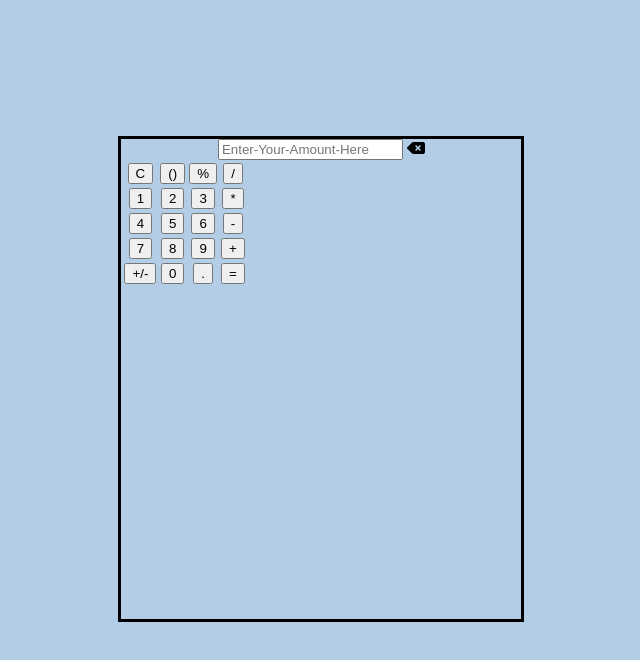
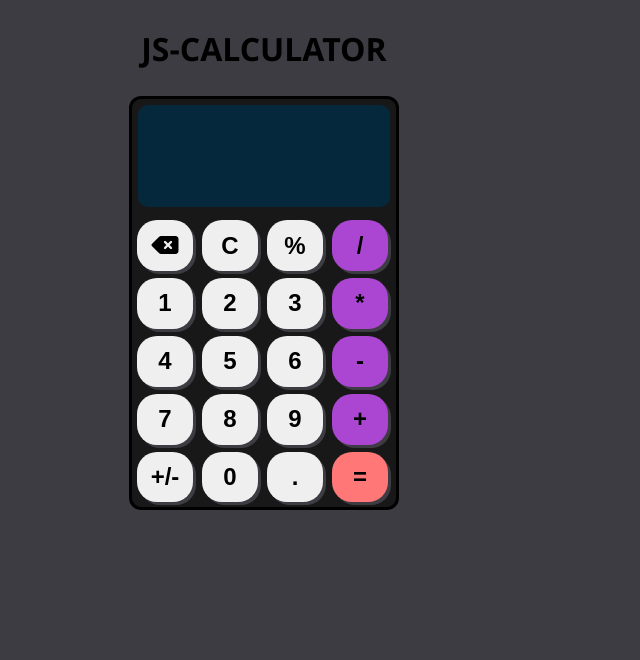
Before and after one commit to samathur175/Js-Calculator, a plain HTML site: page index.html in a window 1280 px wide. Shown: the whole page, without its empty margins (376-1016 px from the left). Drawn offline with Linux system fonts and the light colour scheme.

Commit message:
Added functionality using JavaScript to do simple task like addition, substraction, multiplication and division.

```diff
--- a/index.html
+++ b/index.html
@@ -13,44 +13,43 @@
     <title>Js-Calculator</title>
   </head>
   <body>
+    <h2 class="main-heading">Js-Calculator</h2>
     <div class="main-div">
-      <input
-        type="text"
-        name=""
-        id="disp"
-        placeholder="Enter-Your-Amount-Here"
-      />
-      <i class="fa-solid fa-delete-left"></i>
+      <input name="" id="disp" class="disp" placeholder="" />
       <table class="main-table">
-        <tr class="first-row" align="center">
-          <td><button>C</button></td>
-          <td><button>()</button></td>
-          <td><button>%</button></td>
-          <td><button>/</button></td>
+        <tr class="first-row">
+          <td>
+            <button class="main-btn">
+              <i class="fa-solid fa-delete-left backspace"></i>
+            </button>
+          </td>
+          <td><button class="main-btn button">C</button></td>
+          <td><button class="main-btn button">%</button></td>
+          <td><button class="main-btn main-btn-side button">/</button></td>
         </tr>
         <tr class="second-row">
-          <td><button>1</button></td>
-          <td><button>2</button></td>
-          <td><button>3</button></td>
-          <td><button>*</button></td>
+          <td><button class="main-btn button">1</button></td>
+          <td><button class="main-btn button">2</button></td>
+          <td><button class="main-btn button">3</button></td>
+          <td><button class="main-btn main-btn-side button">*</button></td>
         </tr>
         <tr class="third-row">
-          <td><button>4</button></td>
-          <td><button>5</button></td>
-          <td><button>6</button></td>
-          <td><button>-</button></td>
+          <td><button class="main-btn button">4</button></td>
+          <td><button class="main-btn button">5</button></td>
+          <td><button class="main-btn button">6</button></td>
+          <td><button class="main-btn main-btn-side button">-</button></td>
         </tr>
         <tr class="forth-row">
-          <td><button>7</button></td>
-          <td><button>8</button></td>
-          <td><button>9</button></td>
-          <td><button>+</button></td>
+          <td><button class="main-btn button">7</button></td>
+          <td><button class="main-btn button">8</button></td>
+          <td><button class="main-btn button">9</button></td>
+          <td><button class="main-btn main-btn-side button">+</button></td>
         </tr>
         <tr class="fifth-row">
-          <td><button>+/-</button></td>
-          <td><button>0</button></td>
-          <td><button>.</button></td>
-          <td><button>=</button></td>
+          <td><button class="main-btn button">+/-</button></td>
+          <td><button class="main-btn button">0</button></td>
+          <td><button class="main-btn button">.</button></td>
+          <td><button class="main-btn main-btn-equal button">=</button></td>
         </tr>
       </table>
     </div>
--- a/index.js
+++ b/index.js
@@ -0,0 +1,17 @@
+let string = "";
+let buttons = document.querySelectorAll(".button");
+Array.from(buttons).forEach((button) => {
+  button.addEventListener("click", (e) => {
+    if (e.target.innerHTML == "=") {
+      string = eval(string);
+      document.querySelector("input").value = string;
+    } else if (e.target.innerHTML == "C") {
+      string = "";
+      document.querySelector("input").value = string;
+    } else {
+      console.log(e.target);
+      string = string + e.target.innerHTML;
+      document.querySelector("input").value = string;
+    }
+  });
+});
--- a/styles.css
+++ b/styles.css
@@ -1,18 +1,58 @@
 body {
-  background-color: #b4cde6;
+  background-color: #3d3c42;
+}
+.main-heading {
+  text-align: center;
+  font-size: 2rem;
+  text-transform: uppercase;
+  font-family: "Segoe UI", Tahoma, Geneva, Verdana, sans-serif;
 }
 .main-div {
-  position: fixed;
   text-align: center;
-  align-items: center;
   border-top: 8px;
   border-bottom: 8px;
   border-left: 8px;
   border-right: 8px;
   border-color: black;
-  margin-left: 38%;
-  margin-top: 10%;
   border: solid;
-  width: 25rem;
-  height: 30rem;
+  width: 16.5rem;
+  height: 25.5rem;
+  border-radius: 12px;
+  background-color: #181818;
+  margin: auto;
 }
+.disp {
+  height: 6.25rem;
+  width: 15.5rem;
+  margin-top: 6px;
+  border-radius: 10px;
+  border-style: none;
+  border-color: #06283d;
+  margin-bottom: 10px;
+  background-color: #06283d;
+  color: aliceblue;
+  font-size: 2.8rem;
+}
+.fa-delete-left {
+}
+.main-btn {
+  width: 3.5rem;
+  height: 3.18rem;
+  margin-left: 2px;
+  margin-right: 3px;
+  margin-bottom: 3px;
+  border-radius: 20px;
+  font-size: 1.5rem;
+  font-weight: 600;
+  box-shadow: 3px 3px #3d3c42;
+  border: none;
+}
+.main-btn-equal {
+  background-color: #ff7777;
+}
+.main-btn-side {
+  background-color: #ab46d2;
+}
+.main-btn:hover {
+  opacity: 80%;
+}
```
